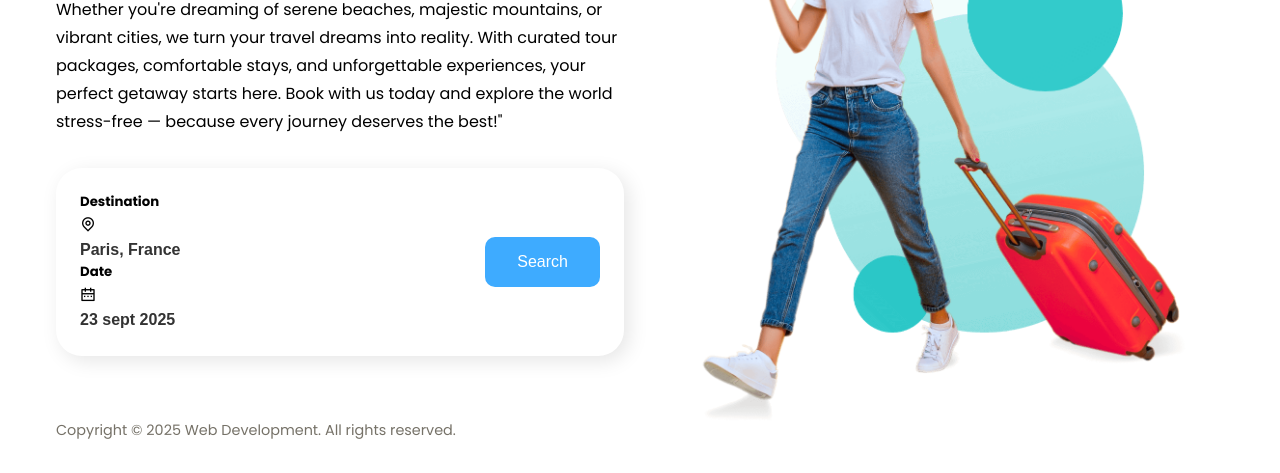
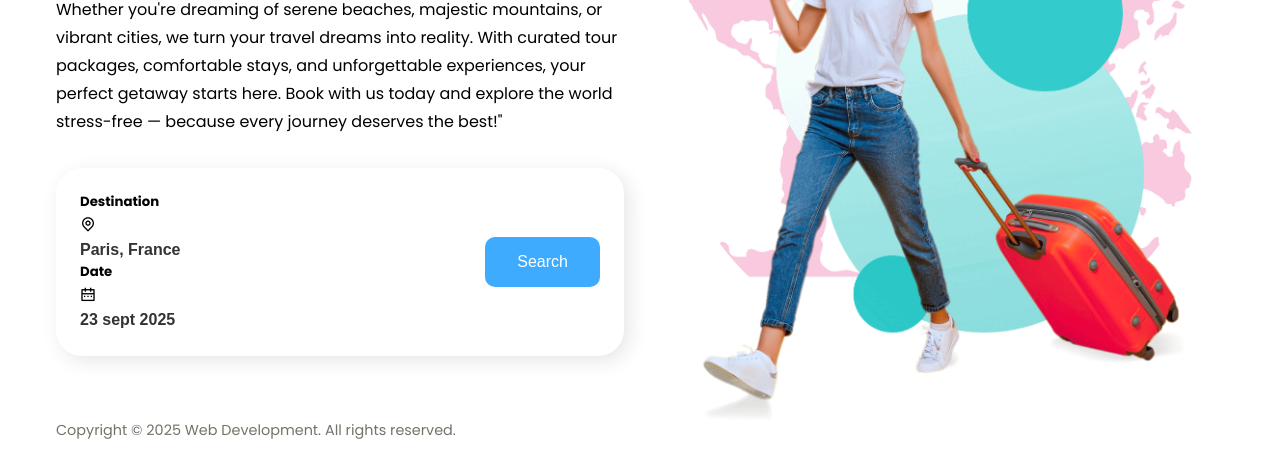
Before and after one commit to PRAVEENMAHA1623/PRODIGY_WD_01, a plain HTML site: page index.html in a window 1280 px wide. Shown: the part 390-863 px from the top of the page. Drawn offline with nearby package versions, Linux system fonts and the light colour scheme; files whose address does not match are found by name.

Commit message:
Update styles.css

```diff
--- a/styles.css
+++ b/styles.css
@@ -117,7 +117,7 @@ nav {
     top: 50%;
     left: 50%;
     transform: translate(-50%, -50%);
-    background-image: url("assets/backgroundimg.jpg.jpg");
+    background-image: url("background.jpg");
     background-size: cover;
     background-position: center center;
     background-repeat: no-repeat;
```
